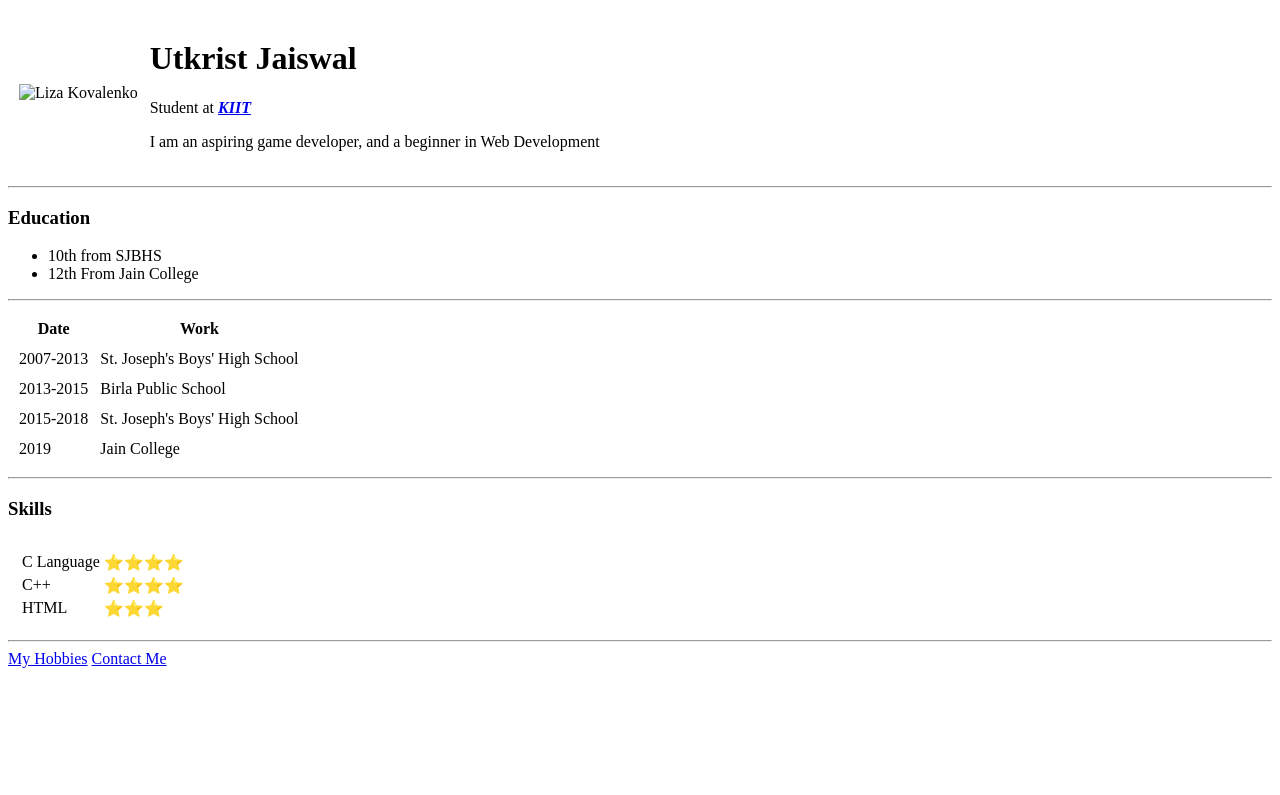
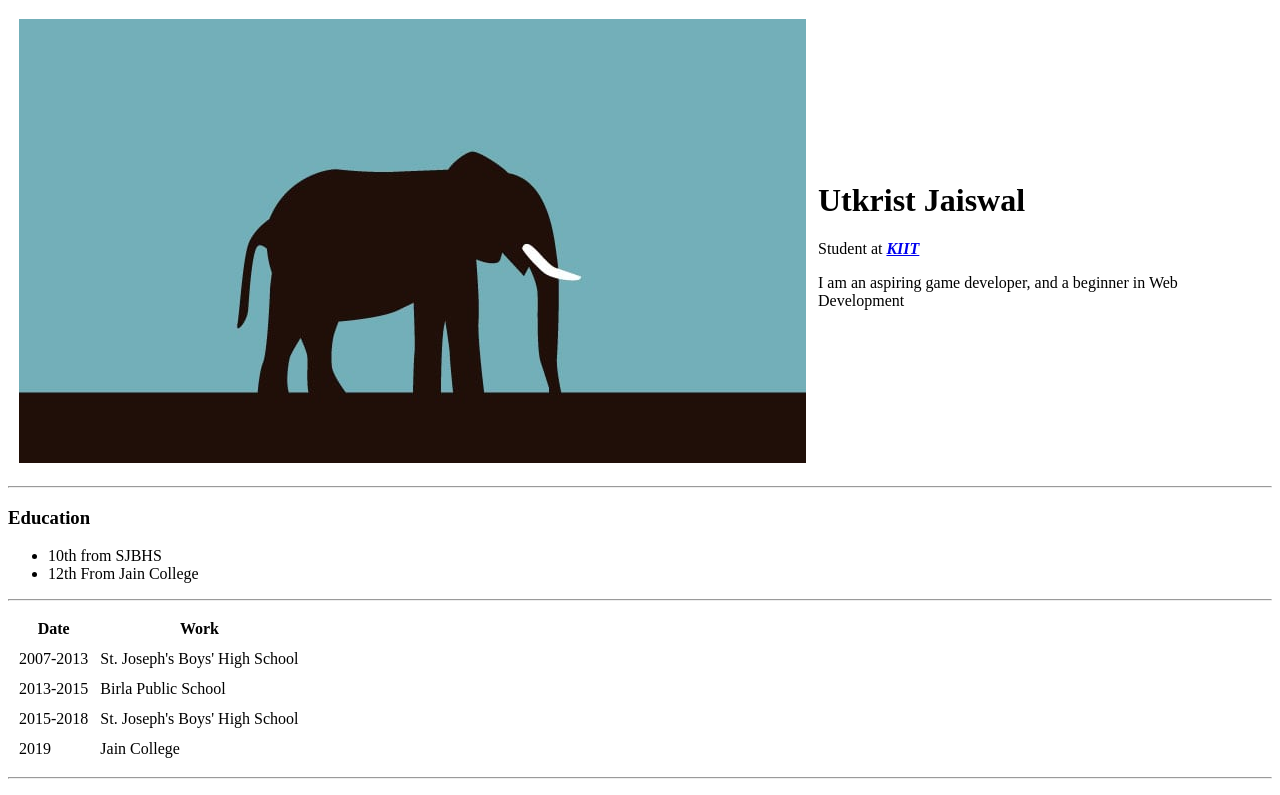
Before and after one commit to AlabasterRig/CV, a plain HTML site: page index.html in a window 1280 px wide. Shown: the top 795 px of the page. Drawn offline with Linux system fonts and the light colour scheme.

Commit message:
Update index.html

```diff
--- a/index.html
+++ b/index.html
@@ -9,7 +9,7 @@
   <body>
     <table cellspacing="10">
       <tr>
-        <td><img src="Liza.jpg" alt="Liza Kovalenko"></td>
+        <td><img src="Elephant.jpg" alt="Temp Pfp"></td>
         <td> <h1>Utkrist Jaiswal</h1>
           <p>Student at <em><strong><a href="https://kiit.ac.in/">KIIT</a></strong></em></p>
           <p>I am an aspiring game developer, and a beginner in Web Development</p>
```
